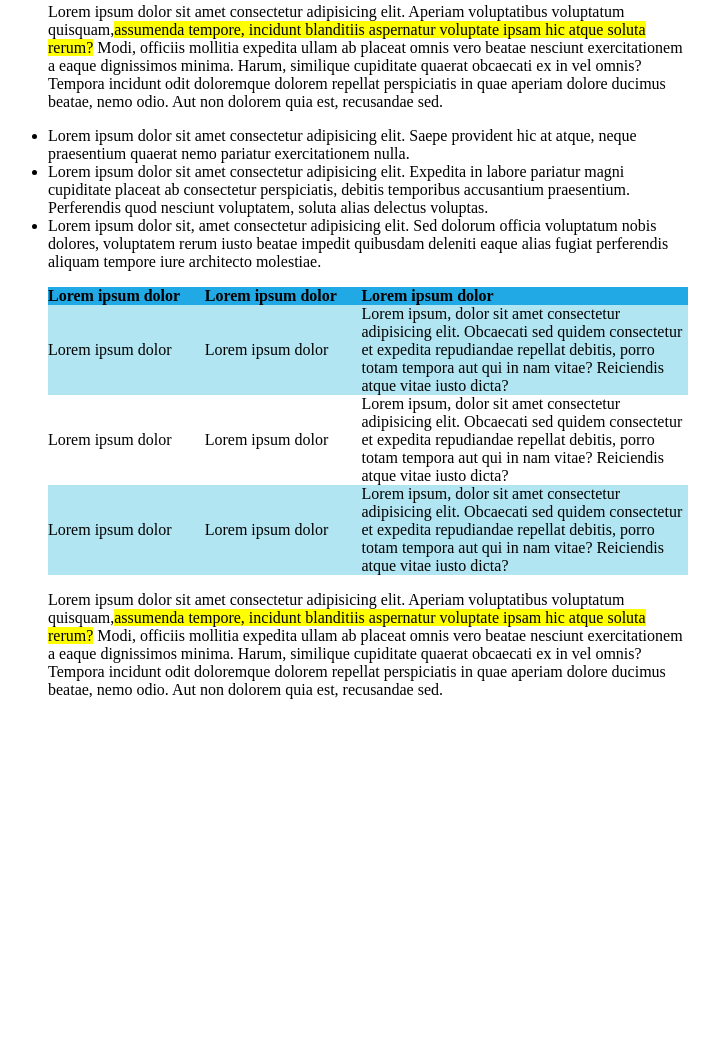
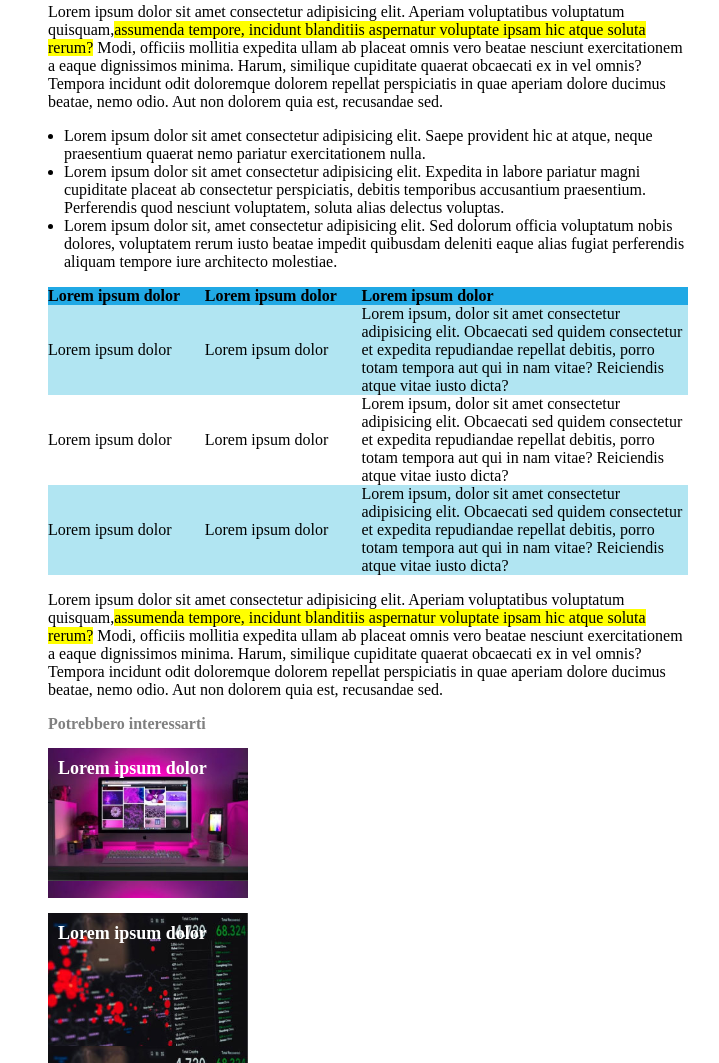
Before and after one commit to ABoni14/html-css-booleaner, a plain HTML site: page index.html in a window 1280 px wide. Shown: the part 573-1636 px from the top of the page, without its empty margins (272-991 px from the left). Before the commit the page ends 1288 px from the top, so only its background shows below. Drawn offline with Linux system fonts and the light colour scheme.

Commit message:
Footer and latest changes

```diff
--- a/css/style.css
+++ b/css/style.css
@@ -15,14 +15,14 @@ body{
  header section .top-img{
    background-color: #4ea0ff;
    background-image: url("../img/pattern.png");
+   background-size: contain;
    height: 100px;
  }
 
  .logo-boolean{
-   width: 200px;
-   padding-top: 30px;
+   width: 150px;
+   padding-top: 40px;
    padding-left: 10px;
-   padding-bottom: 8px;
  }
 
  section .title{
@@ -70,6 +70,10 @@ body{
   background-color: yellow;
 }
 
+.ul-main{
+  margin-left: 16px;
+}
+
 .table{
   text-align: left;
 }
@@ -89,3 +93,38 @@ body{
 .cel-text{
   width: 24%;
 }
+
+.bottom-img{
+  display: block;
+  margin-bottom: 5px;
+}
+
+.form-foot{
+  width: 200px;
+  height: 150px;
+  margin-top: 5px;
+}
+
+.desk{
+  background-image: url("../img/monitor.jpg");
+  background-size: contain;
+}
+
+.graph{
+  background-image: url("../img/graph.jpg");
+  background-size: contain;
+}
+
+.text-bottom{
+  color: white;
+  font-size: 18px;
+  padding-left: 10px;
+  padding-top: 10px;
+}
+
+footer h3{
+  font-size: 16px;
+  color: #808080;
+  margin-bottom: 4px;
+  margin-top: 5px;
+}
--- a/index.html
+++ b/index.html
@@ -10,14 +10,15 @@
 <body>
 
   <div class="container">
-
+    <!-- Testata con logo -->
     <header>
       <section>
         <div class="top-img">
-          <img src="img/logo.svg" alt="" class="logo-boolean">
+          <img src="img/logo.svg" alt="logo-boolean" class="logo-boolean">
         </div>
       </section>
     </header>
+    <!-- /Testata con logo -->
 
     <main>
       <!-- Titolo e info -->
@@ -36,29 +37,45 @@
       </section>
       <!-- /Titolo e info -->
 
+      <!-- Foto Tim -->
       <section>
         <div class="tim-img">
-          <img src="img/tim-1.jpg" alt="" class="tim-1">
-          <img src="img/tim-2.jpg" alt="" class="tim-2">
+          <img src="img/tim-1.jpg" alt="Tim Berners-Lee-1" class="tim-1">
+          <img src="img/tim-2.jpg" alt="Tim Berners-Lee-2" class="tim-2">
         </div>
         <div class="img-info">
           1st Photo: John S. and James L. Knight Foundation, by Scott Henrichsen <br>
           2nd Photo: Wikimedia, by Paul Clarke
         </div>
       </section>
+      <!-- /Foto Tim -->
+
 
       <section>
+        <!-- Paragrafo centrale -->
         <p>
           Lorem ipsum dolor sit amet consectetur adipisicing elit. Aperiam voluptatibus voluptatum quisquam,<span class="mark-yellow">assumenda tempore, incidunt blanditiis aspernatur voluptate ipsam hic atque soluta rerum?</span>  Modi, officiis mollitia expedita ullam ab placeat omnis vero beatae nesciunt exercitationem a eaque dignissimos minima. Harum, similique cupiditate quaerat obcaecati ex in vel omnis? Tempora incidunt odit doloremque dolorem repellat perspiciatis in quae aperiam dolore ducimus beatae, nemo odio. Aut non dolorem quia est, recusandae sed.
         </p>
+        <!-- /Paragrafo centrale -->
 
-          <ul>
-            <li>Lorem ipsum dolor sit amet consectetur adipisicing elit. Saepe provident hic at atque, neque praesentium quaerat nemo pariatur exercitationem nulla.</li>
-            <li>Lorem ipsum dolor sit amet consectetur adipisicing elit. Expedita in labore pariatur magni cupiditate placeat ab consectetur perspiciatis, debitis temporibus accusantium praesentium. Perferendis quod nesciunt voluptatem, soluta alias delectus voluptas.</li>
-            <li>Lorem ipsum dolor sit, amet consectetur adipisicing elit. Sed dolorum officia voluptatum nobis dolores, voluptatem rerum iusto beatae impedit quibusdam deleniti eaque alias fugiat perferendis aliquam tempore iure architecto molestiae.</li>
+        <!-- Lista non ordinata -->
+        <div>
+          <ul class="ul-main">
+            <li>
+              Lorem ipsum dolor sit amet consectetur adipisicing elit. Saepe provident hic at atque, neque praesentium quaerat nemo pariatur exercitationem nulla.
+            </li>
+            <li>
+              Lorem ipsum dolor sit amet consectetur adipisicing elit. Expedita in labore pariatur magni cupiditate placeat ab consectetur perspiciatis, debitis temporibus accusantium praesentium. Perferendis quod nesciunt voluptatem, soluta alias delectus voluptas.
+            </li>
+            <li>
+              Lorem ipsum dolor sit, amet consectetur adipisicing elit. Sed dolorum officia voluptatum nobis dolores, voluptatem rerum iusto beatae impedit quibusdam deleniti eaque alias fugiat perferendis aliquam tempore iure architecto molestiae.
+            </li>
           </ul>
+        </div>
+        <!-- /Lista non ordinata -->
       </section>
 
+      <!-- Tabella -->
       <div class="tab">
         <table class="table" cellspacing="0" cellpadding="0" rules="none">
 
@@ -89,15 +106,33 @@
           </tbody>
 
         </table>
+      </div>
+      <!-- /Tabella -->
 
-
+      <!-- Secondo Paragrafo -->
       <div>
         <p>
             Lorem ipsum dolor sit amet consectetur adipisicing elit. Aperiam voluptatibus voluptatum quisquam,<span class="mark-yellow">assumenda tempore, incidunt blanditiis aspernatur voluptate ipsam hic atque soluta rerum?</span>  Modi, officiis mollitia expedita ullam ab placeat omnis vero beatae nesciunt exercitationem a eaque dignissimos minima. Harum, similique cupiditate quaerat obcaecati ex in vel omnis? Tempora incidunt odit doloremque dolorem repellat perspiciatis in quae aperiam dolore ducimus beatae, nemo odio. Aut non dolorem quia est, recusandae sed.
         </p>
       </div>
+      <!-- /Secondo Paragrafo -->
 
     </main>
+
+    <!-- Possibili interessarti -->
+    <footer>
+      <h3>Potrebbero interessarti</h3>
+
+      <div class="form-foot desk">
+        <h2 class="text-bottom">Lorem ipsum dolor</h2>
+      </div>
+
+      <div class="form-foot graph">
+        <h2 class="text-bottom">Lorem ipsum dolor</h2>
+      </div>
+    </footer>
+    <!-- /Possibili interessarti -->
+
 
   </div>
 
```
Lines whose indentation alone changed are shown as unchanged.
